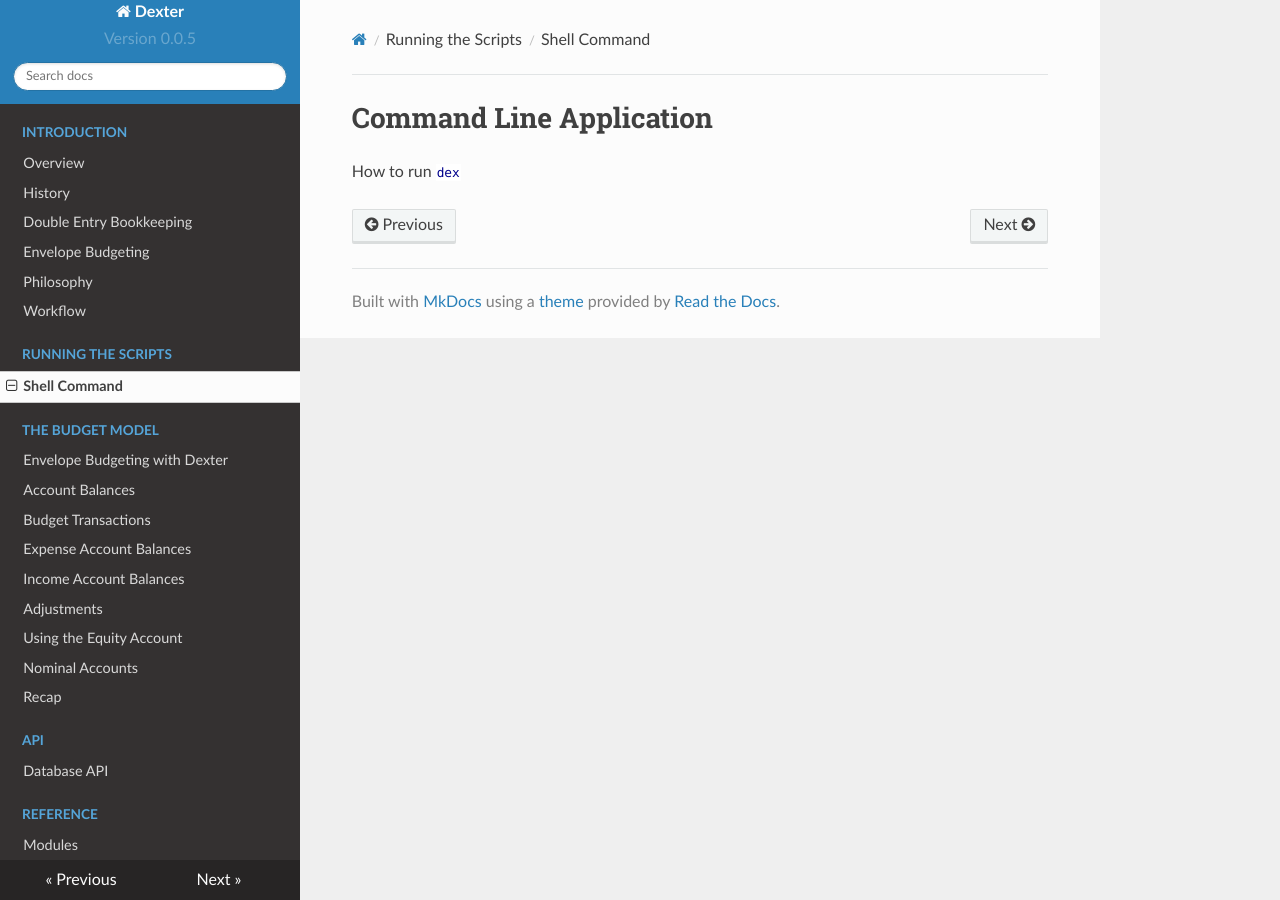
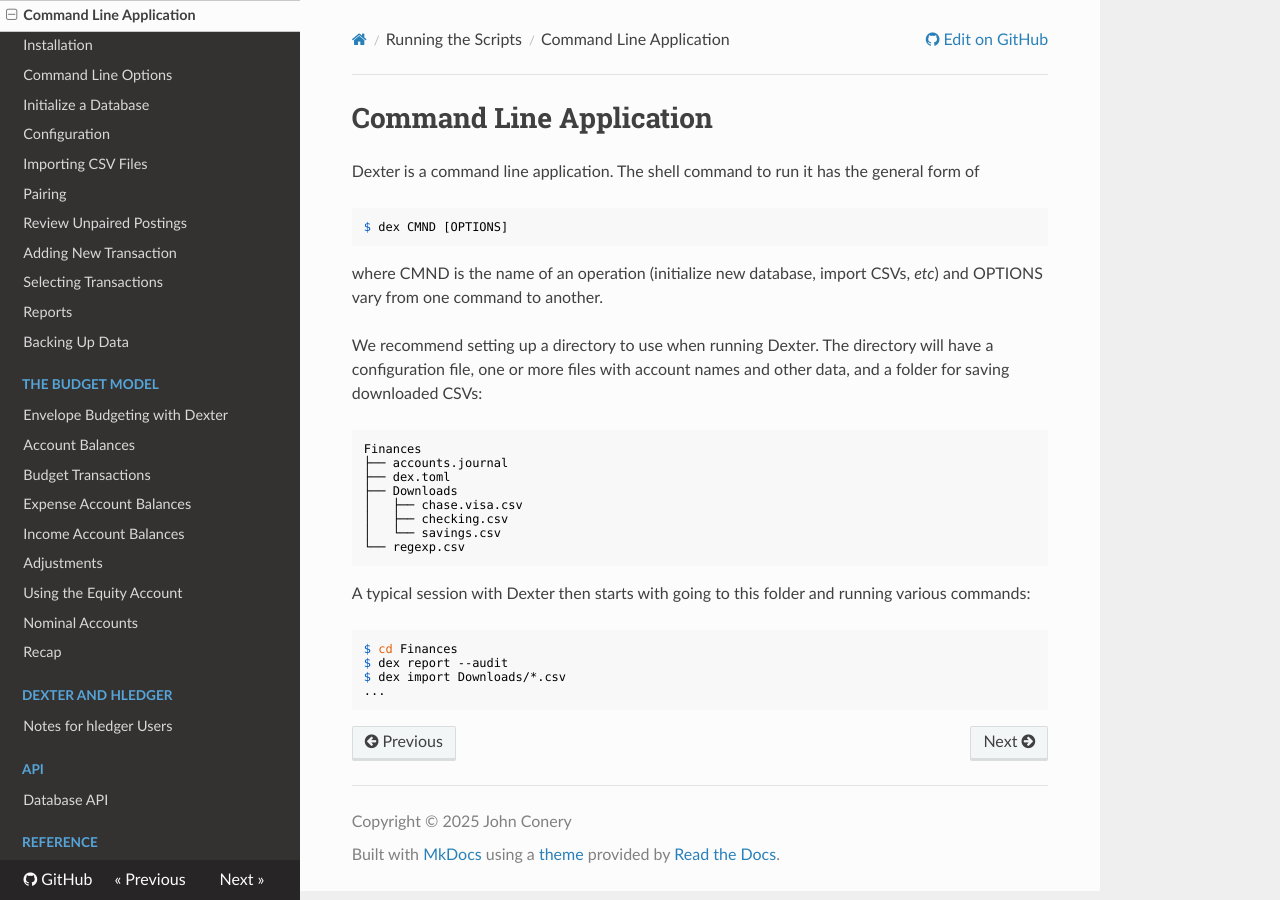
Before and after one commit to conery/dexter, an MkDocs documentation site: the page built from docs/dex.md, in a window 1280 px wide. Built offline with MkDocs 1.6.1, drawn with Linux system fonts in a browser that asks for light colours; nearby versions of some CDN libraries.

````diff
--- a/docs/dex.md
+++ b/docs/dex.md
@@ -1,3 +1,29 @@
 # Command Line Application
 
-How to run `dex`
+Dexter is a command line application.
+The shell command to run it has the general form of
+```shell
+$ dex CMND [OPTIONS]
+```
+where CMND is the name of an operation (initialize new database, import CSVs, _etc_) and OPTIONS vary from one command to another.
+
+We recommend setting up a directory to use when running Dexter.
+The directory will have a configuration file, one or more files with account names and other data, and a folder for saving downloaded CSVs:
+```
+Finances
+├── accounts.journal
+├── dex.toml
+├── Downloads
+│   ├── chase.visa.csv
+│   ├── checking.csv
+│   └── savings.csv
+└── regexp.csv
+```
+
+A typical session with Dexter then starts with going to this folder and running various commands:
+```shell
+$ cd Finances
+$ dex report --audit
+$ dex import Downloads/*.csv
+...
+```
--- /dev/null
+++ b/docs/dex_add.md
@@ -0,0 +1,3 @@
+# Command Line Application
+
+How to run `dex`
--- /dev/null
+++ b/docs/dex_config.md
@@ -0,0 +1,3 @@
+# Command Line Application
+
+How to run `dex`
--- /dev/null
+++ b/docs/dex_import.md
@@ -0,0 +1,3 @@
+# Command Line Application
+
+How to run `dex`
--- /dev/null
+++ b/docs/dex_pair.md
@@ -0,0 +1,3 @@
+# Command Line Application
+
+How to run `dex`
--- /dev/null
+++ b/docs/dex_report.md
@@ -0,0 +1,3 @@
+# Command Line Application
+
+How to run `dex`
--- /dev/null
+++ b/docs/dex_review.md
@@ -0,0 +1,3 @@
+# Command Line Application
+
+How to run `dex`
--- /dev/null
+++ b/docs/dex_save_restore.md
@@ -0,0 +1,3 @@
+# Command Line Application
+
+How to run `dex`
--- /dev/null
+++ b/docs/dex_select.md
@@ -0,0 +1,3 @@
+# Command Line Application
+
+How to run `dex`
--- a/mkdocs.yml
+++ b/mkdocs.yml
@@ -1,4 +1,6 @@
 site_name: Dexter
+repo_url:  https://github.com/conery/dexter
+copyright: Copyright &copy 2025 John Conery
 
 theme:
   name: "readthedocs"
@@ -28,17 +30,30 @@ nav:
     - "Philosophy": philosophy.md
     - "Workflow": workflow.md
   - "Running the Scripts":
-    - "Shell Command": dex.md
+    - "Command Line Application": dex.md
+    - "Installation": dex_install.md
+    - "Command Line Options": dex_options.md
+    - "Initialize a Database": dex_init.md
+    - "Configuration": dex_config.md
+    - "Importing CSV Files": dex_import.md
+    - "Pairing": dex_pair.md
+    - "Review Unpaired Postings": dex_review.md
+    - "Adding New Transaction": dex_add.md
+    - "Selecting Transactions": dex_select.md
+    - "Reports": dex_report.md
+    - "Backing Up Data": dex_save_restore.md
   - "The Budget Model":
-    - "Envelope Budgeting with Dexter": dexenvelopes.md
+    - "Envelope Budgeting with Dexter": envelopes_dex.md
     - "Account Balances": balances.md
-    - "Budget Transactions": budgettrans.md
-    - "Expense Account Balances": expbal.md
-    - "Income Account Balances": incbal.md
+    - "Budget Transactions": budget_trans.md
+    - "Expense Account Balances": balance_expenses.md
+    - "Income Account Balances": balance_income.md
     - "Adjustments": adjustments.md
     - "Using the Equity Account": equity.md
     - "Nominal Accounts": nominal.md
     - "Recap": recap.md
+  - "Dexter and hledger":
+    - "Notes for hledger Users": hledger.md
   - "API":
     - "Database API": api.md
   - "Reference":
````
Also changed, not shown: docs/budget_trans.md (renamed from docs/budgettrans.md, +1 -1 lines), docs/dex_init.md (added, +6 -0 lines), docs/dex_install.md (added, +87 -0 lines), docs/dex_options.md (added, +69 -0 lines), docs/envelopes_dex.md (renamed from docs/dexenvelopes.md, +12 -3 lines), docs/hledger.md (+2 -0 lines), docs/balance_expenses.md (renamed from docs/expbal.md), docs/balance_income.md (renamed from docs/incbal.md).
